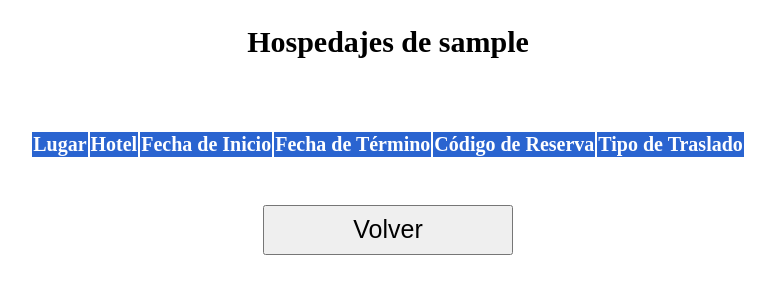
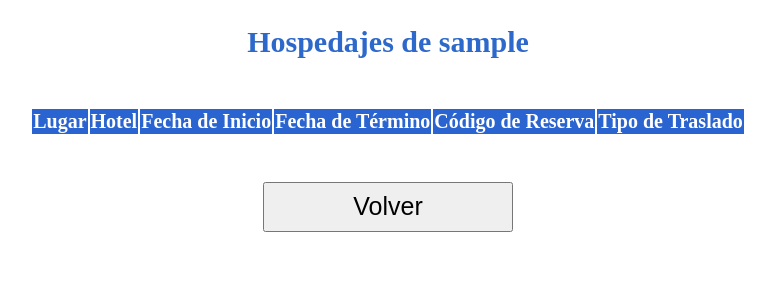
Before and after one commit to Cinaraa/Grupo_64_BDD, a PHP site: page /consultas/hospedajes.php in a window 1280 px wide. Shown: the top 300 px of the page, without its empty margins (260-1035 px from the left). Run offline with PHP 8.4, Linux system fonts and the light colour scheme; the visitor is signed in with stand-in values (Sample User, id 1); data that the repository does not hold is empty; some libraries are stand-ins or nearby versions.

Commit message:
arreglos2

```diff
--- a/consultas/eventos_aceptados.php
+++ b/consultas/eventos_aceptados.php
@@ -16,7 +16,6 @@
 	$eventos = $result -> fetchAll();
   ?>
 <h2> Eventos aceptados de <?php  echo $nombre_art ?> </h2>
-<br>
 <br>
 	<table align="center">
     <tr>
--- a/consultas/eventos_pendientes.php
+++ b/consultas/eventos_pendientes.php
@@ -16,7 +16,6 @@
 	$eventos = $result -> fetchAll();
   ?>
 <h2> Eventos pendientes de <?php  echo $nombre_art ?> </h2>
-<br>
 <br>
 	<table align="center">
     <tr>
--- a/consultas/eventos_programados.php
+++ b/consultas/eventos_programados.php
@@ -16,7 +16,6 @@
 	$eventos = $result -> fetchAll();
   ?>
 <h2> Eventos programados de <?php  echo $nombre_art ?> </h2>
-<br>
 <br>
 	<table align="center">
     <tr>
--- a/consultas/hospedajes.php
+++ b/consultas/hospedajes.php
@@ -17,7 +17,6 @@
   ?>
 
 <h2> Hospedajes de <?php  echo $nombre_art ?> </h2>
-<br>
 <br>
 	<table align="center">
     <tr>
--- a/consultas/prod_aceptados.php
+++ b/consultas/prod_aceptados.php
@@ -17,7 +17,6 @@
   ?>
 
 <h2> Eventos aceptados de <?php  echo $nombre_prod ?> </h2>
-<br>
 <br>
 	<table align="center">
     <tr>
--- a/consultas/prod_pendientes.php
+++ b/consultas/prod_pendientes.php
@@ -17,7 +17,6 @@
   ?>
 
 <h2> Eventos pendientes de <?php  echo $nombre_prod ?> </h2>
-<br>
 <br>
 
 	<table align="center">
--- a/consultas/prod_programados.php
+++ b/consultas/prod_programados.php
@@ -17,7 +17,6 @@
   ?>
 
 <h2> Eventos programados de <?php  echo $nombre_prod ?> </h2>
-<br>
 <br>
 
 	<table align="center">
--- a/consultas/prod_rechazados.php
+++ b/consultas/prod_rechazados.php
@@ -17,7 +17,6 @@
   ?>
 
 <h2> Eventos rechazados de <?php  echo $nombre_prod ?> </h2>
-<br>
 <br>
 	<table align="center">
     <tr>
--- a/styles/mystyles.css
+++ b/styles/mystyles.css
@@ -27,6 +27,14 @@ button {
 }
 
 h1 {
+    color: rgb(45, 105, 202);
+}
+
+h2 {
+    color: rgb(45, 105, 202);
+}
+
+h3 {
     color: rgb(45, 105, 202);
 }
 
```
